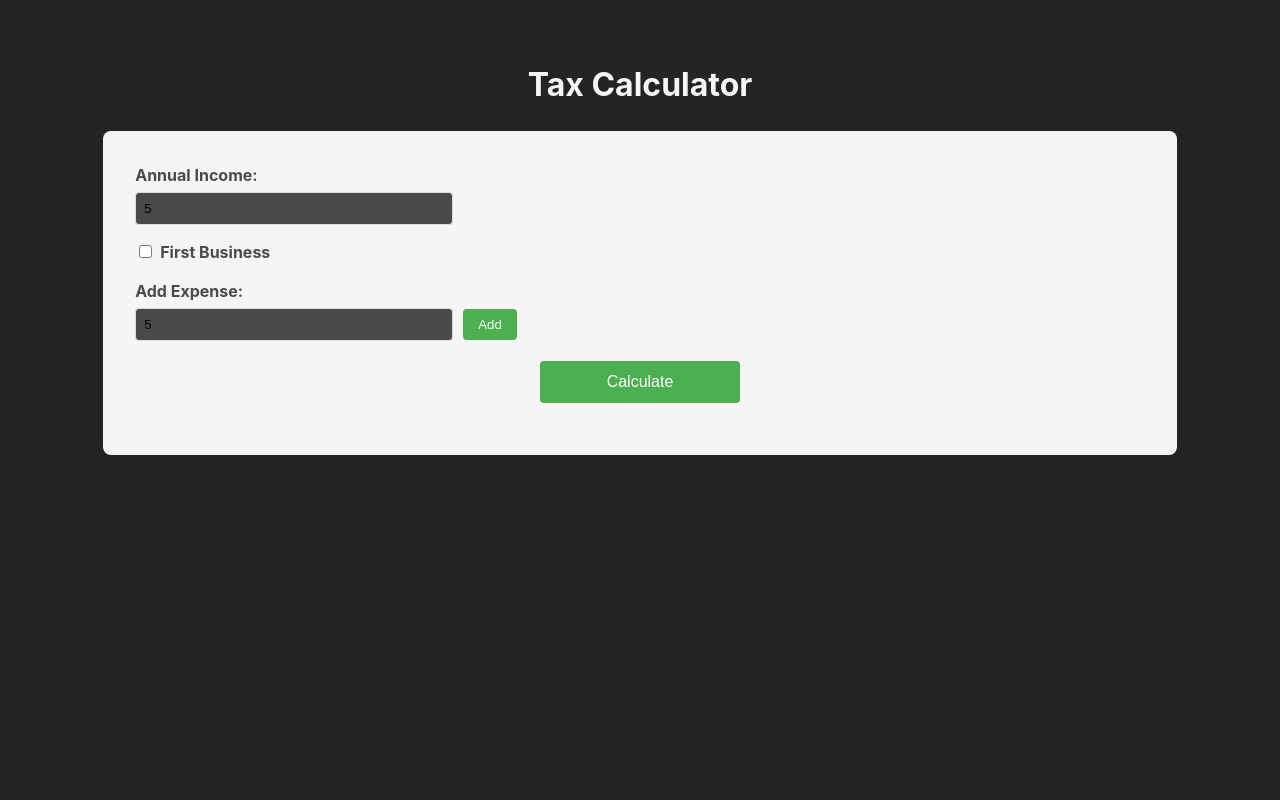
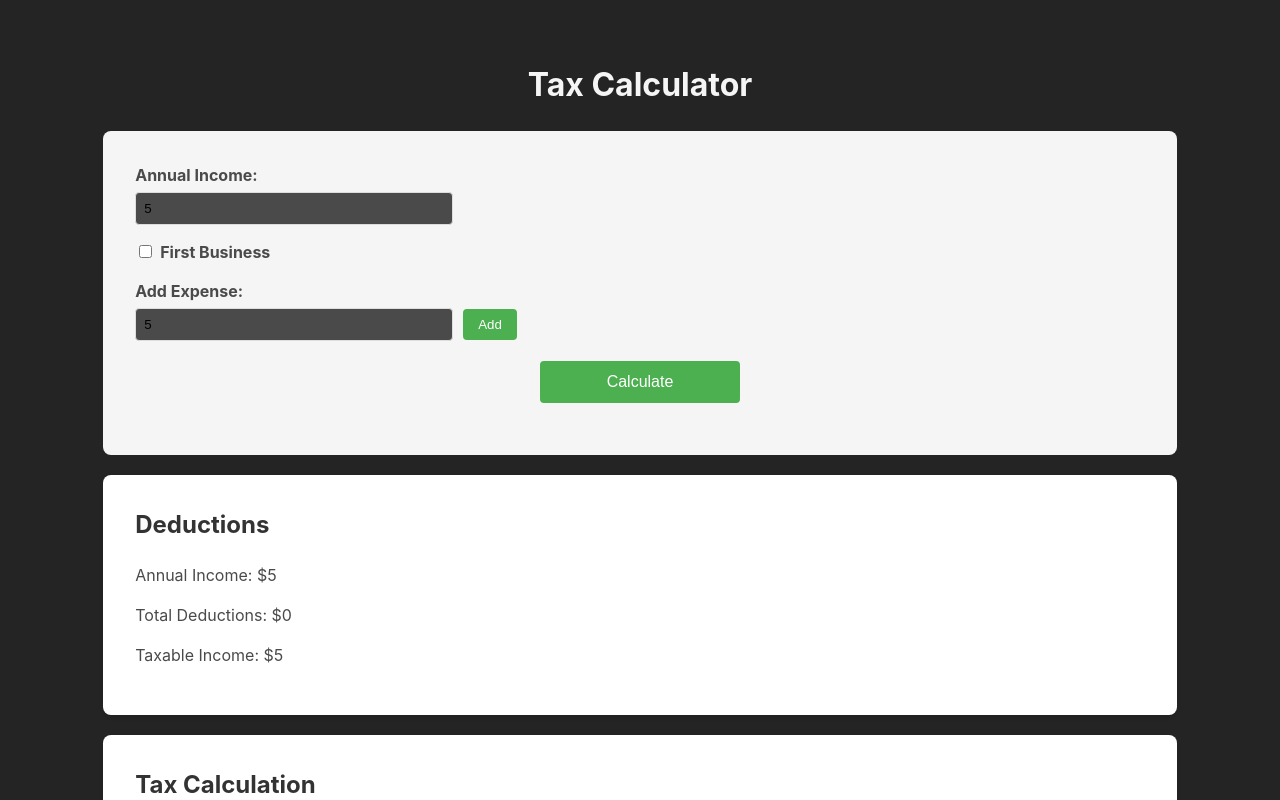
Before and after one commit to mo-hai/TaxTime, a React (Vite) app: page / in a window 1280 px wide. Both pictures are taken after typing "5", "5" into the empty fields and a click on the button "Calculate". Shown: the top 800 px of the page. Built offline with nearby package versions, Linux system fonts and the light colour scheme.

Commit message:
Move calculation section to a separate component

```diff
--- a/src/App.jsx
+++ b/src/App.jsx
@@ -1,22 +1,25 @@
 import React, { useState } from 'react';
 import InputSection from './components/InputSection';
+import CalculationBlock from './components/CalculationBlock';
 import './App.css';
 
 function App() {
-  const [showResults, setShowResults] = useState(false)
-  const [calculations, setCalculations] = useState(null)
+  const [showResults, setShowResults] = useState(false);
+  const [calculations, setCalculations] = useState(null);
+  const [isFirstBusiness, setIsFirstBusiness] = useState(false);
 
   const handleCalculate = (data) => {
-    const { income, isFirstBusiness, expenses } = data
-    const totalExpenses = expenses.reduce((sum, exp) => sum + exp.amount, 0)
-    const taxableIncome = income - totalExpenses
+    const { income, isFirstBusiness, expenses } = data;
+    setIsFirstBusiness(isFirstBusiness);
 
-    // Simple tax calculation (you can modify these rates)
-    const basicTaxRate = 0.2 // 20%
-    const firstBusinessDiscount = isFirstBusiness ? 0.1 : 0 // 10% discount
+    const totalExpenses = expenses.reduce((sum, exp) => sum + exp.amount, 0);
+    const taxableIncome = income - totalExpenses;
 
-    const basicTax = taxableIncome * basicTaxRate
-    const finalTax = basicTax * (1 - firstBusinessDiscount)
+    const basicTaxRate = 0.2; // 20%
+    const firstBusinessDiscount = isFirstBusiness ? 0.1 : 0; // 10% discount
+
+    const basicTax = taxableIncome * basicTaxRate;
+    const finalTax = basicTax * (1 - firstBusinessDiscount);
 
     setCalculations({
       income,
@@ -34,9 +37,13 @@ function App() {
     <div className="tax-calculator">
       <h1>Tax Calculator</h1>
       <InputSection onCalculate={handleCalculate} />
-      {/* DeductionBlock and ReductionBlock will go here later */}
+      <CalculationBlock
+        calculations={calculations}
+        show={showResults}
+        isFirstBusiness={isFirstBusiness}
+      />
     </div>
-  )
+  );
 }
 
 export default App;
--- /dev/null
+++ b/src/components/CalculationBlock.jsx
@@ -0,0 +1,31 @@
+const CalculationBlock = ({ calculations, show, isFirstBusiness }) => {
+  if (!show || !calculations) return null;
+
+  return (
+    <div className="results-section">
+      <div className="calculation-block">
+        <h2>Deductions</h2>
+        <p>Annual Income: ${calculations.income}</p>
+        <p>Total Deductions: ${calculations.totalExpenses}</p>
+        <p>Taxable Income: ${calculations.taxableIncome}</p>
+      </div>
+
+      <div className="calculation-block">
+        <h2>Tax Calculation</h2>
+        <p>Basic Tax (20%): ${calculations.basicTax}</p>
+        {isFirstBusiness && (
+          <p>First Business Discount (10%): ${calculations.basicTax * 0.1}</p>
+        )}
+        <p>Final Tax: ${calculations.finalTax}</p>
+      </div>
+
+      <div className="final-results">
+        <h2>Final Results</h2>
+        <p>Net Income: ${calculations.netIncome}</p>
+        <p>Final Tax: ${calculations.finalTax}</p>
+      </div>
+    </div>
+  );
+};
+
+export default CalculationBlock;
```
